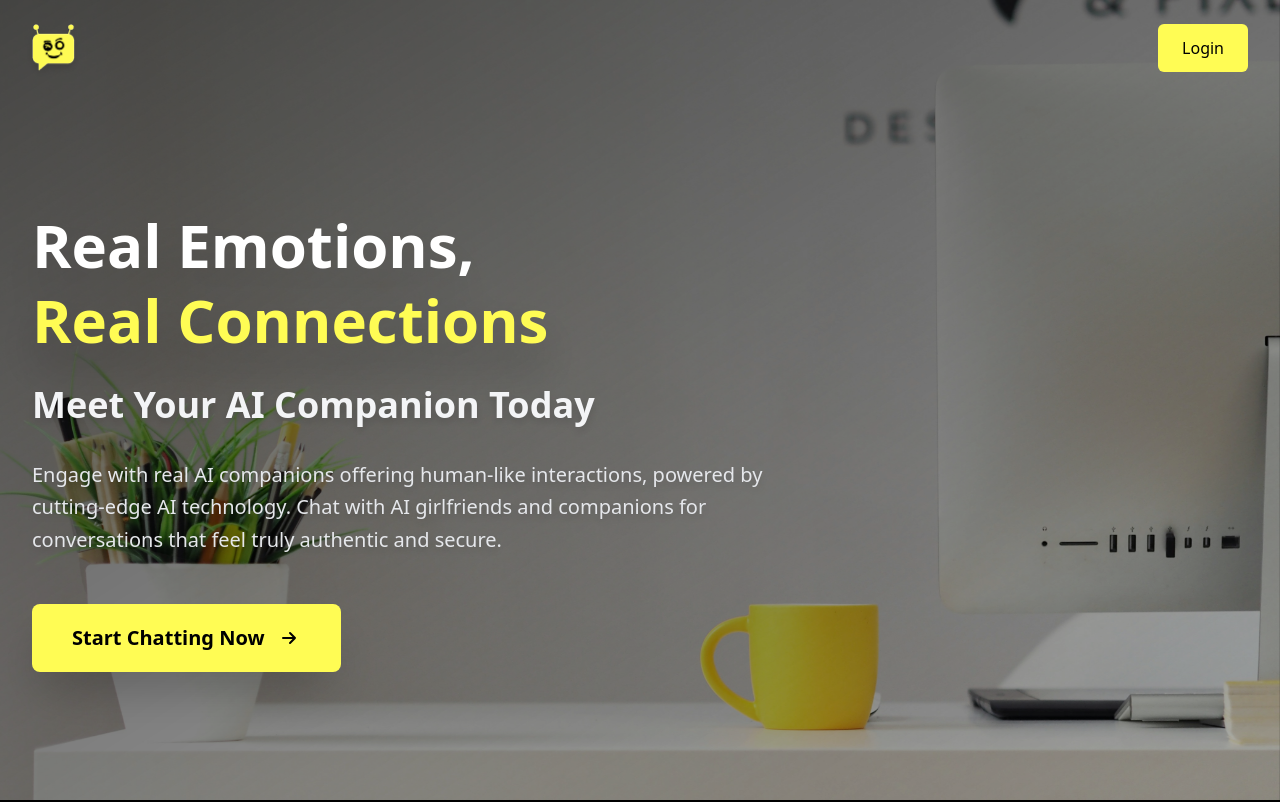
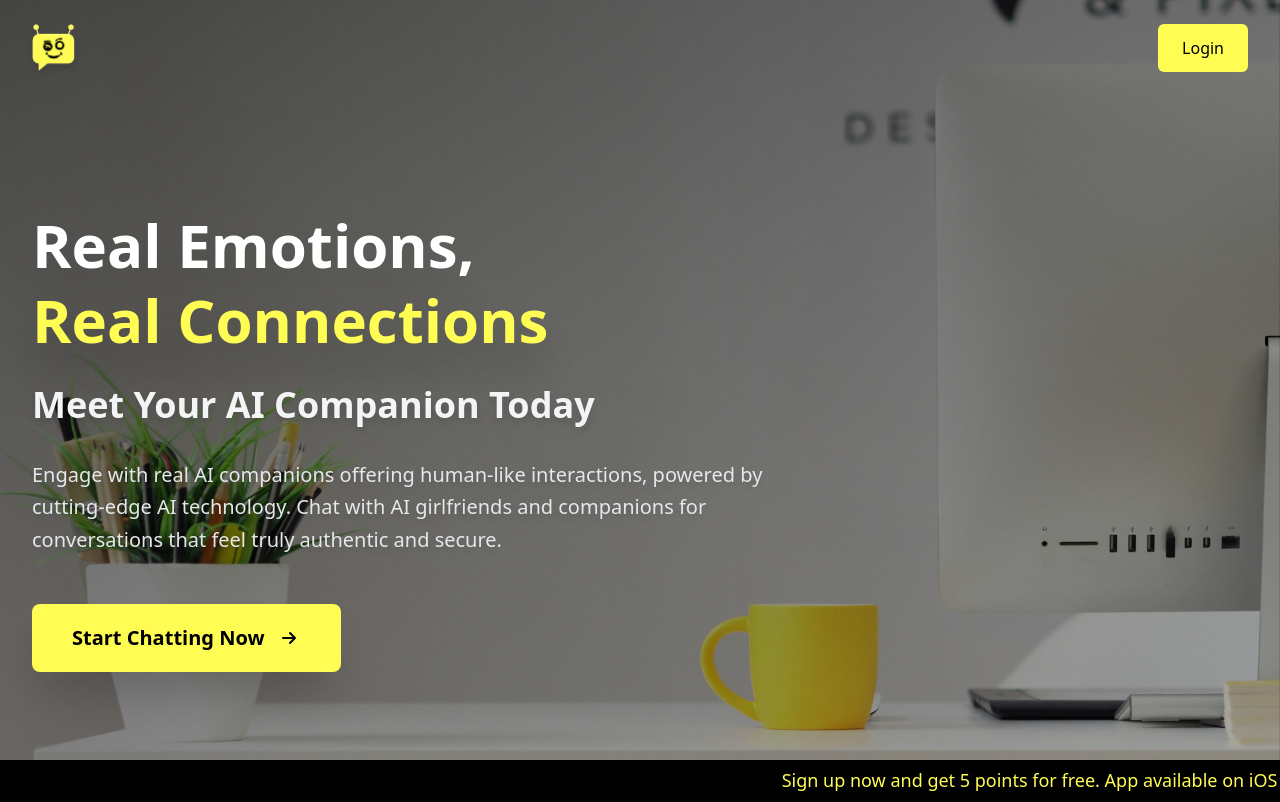
Before and after one commit to Himanshu111001/4WayTechAssignment, a React (Vite) app: page / in a window 1280 px wide. Shown: the top 802 px of the page. Built offline with nearby package versions, Linux system fonts and the light colour scheme.

Commit message:
add infinite scrolling strip in hero banner

```diff
--- a/src/components/HeroBanner.jsx
+++ b/src/components/HeroBanner.jsx
@@ -149,6 +149,32 @@ const HeroBanner = () => {
           </button>
         </div>
       </div>
+
+      {/* Black Strip with Marquee Text */}
+      <div className="absolute bottom-0 left-0 w-full h-10 bg-black z-20 overflow-hidden">
+        <div className="flex items-center h-full">
+          <div className="marquee-container">
+            <div className="marquee-text text-lg font-medium">
+              <span>
+                Sign up now and get 5 points for free. App available on iOS and
+                Android
+              </span>
+              <span>
+                Sign up now and get 5 points for free. App available on iOS and
+                Android
+              </span>
+              <span>
+                Sign up now and get 5 points for free. App available on iOS and
+                Android
+              </span>
+              <span>
+                Sign up now and get 5 points for free. App available on iOS and
+                Android
+              </span>
+            </div>
+          </div>
+        </div>
+      </div>
     </div>
   );
 };
--- a/src/index.css
+++ b/src/index.css
@@ -217,3 +217,33 @@
 .animate-spin {
   animation: spin 1s linear infinite;
 }
+
+/* Marquee Animation for Black Strip */
+.marquee-container {
+  display: flex;
+  width: 100%;
+  white-space: nowrap;
+  overflow: hidden;
+}
+
+.marquee-text {
+  display: inline-flex;
+  color: rgb(255, 252, 84); /* Same color as login button */
+  animation: marquee 30s linear infinite;
+  min-width: 100%;
+}
+
+.marquee-text span {
+  display: inline-block;
+  padding-right: 4rem; /* Space between repetitions */
+  white-space: nowrap;
+}
+
+@keyframes marquee {
+  0% {
+    transform: translateX(100%);
+  }
+  100% {
+    transform: translateX(-100%);
+  }
+}
```
